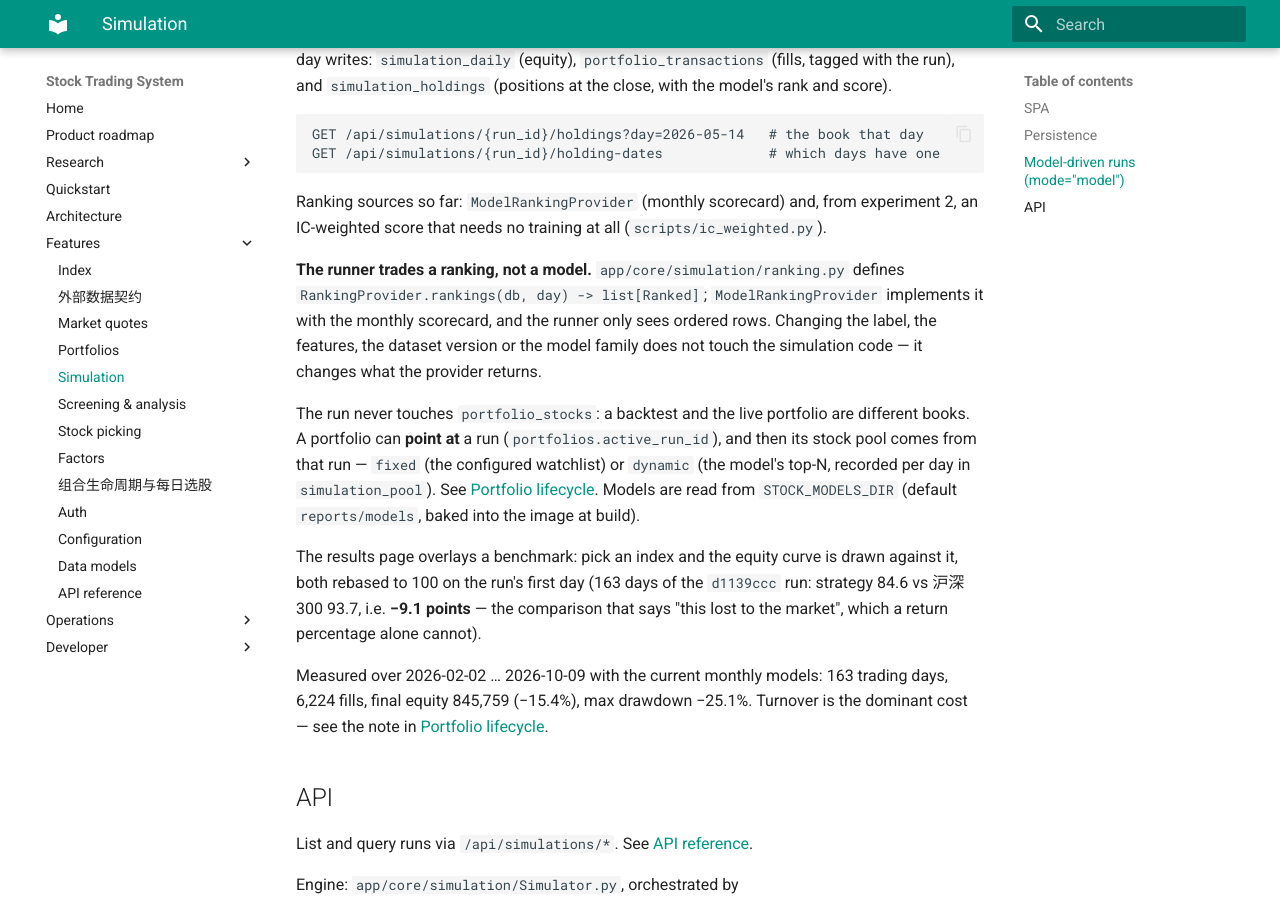
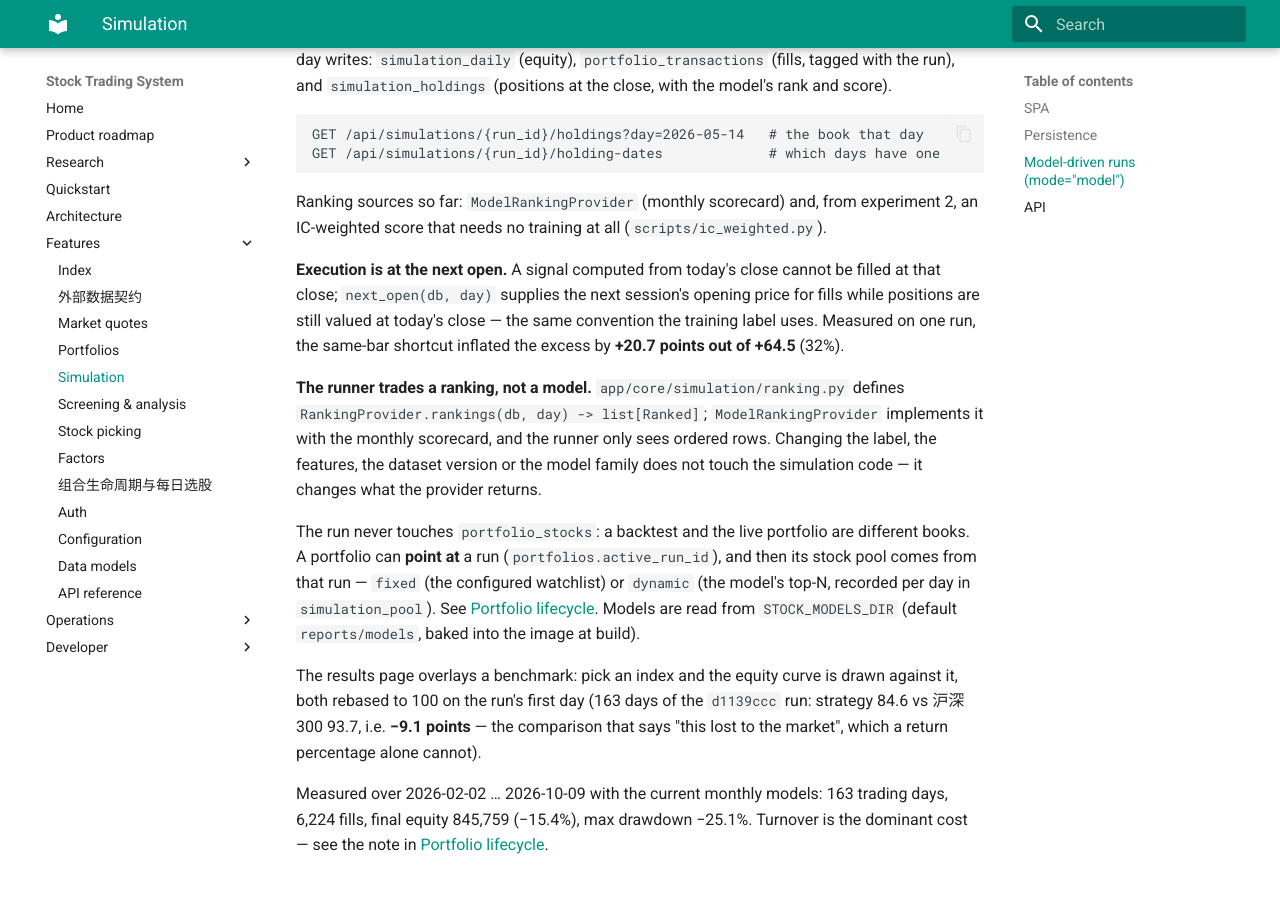
Before and after one commit to yingrui/turtle, an MkDocs documentation site: the page built from docs/features/simulation.md, in a window 1280 px wide and 900 px high, scrolled down 1877 px. Built offline with MkDocs 1.6.1 and Material for MkDocs 9.7.7, drawn with Linux system fonts in a browser that asks for light colours.

Commit message:
文档：执行价必须是次日开盘
实验三同一个 run：同 bar 成交给出 +64.5 点，次日开盘是 +43.8 点 —— 32% 的超额来自口径错误。
这与训练标签用 close[t+h]/open[t+1] 是同一个道理，写进 simulation.md。

```diff
--- a/docs/features/simulation.md
+++ b/docs/features/simulation.md
@@ -76,6 +76,11 @@ GET /api/simulations/{run_id}/holding-dates             # which days have one
 Ranking sources so far: `ModelRankingProvider` (monthly scorecard) and, from experiment 2, an
 IC-weighted score that needs no training at all (`scripts/ic_weighted.py`).
 
+**Execution is at the next open.** A signal computed from today's close cannot be filled at that
+close; `next_open(db, day)` supplies the next session's opening price for fills while positions are
+still valued at today's close — the same convention the training label uses. Measured on one run, the
+same-bar shortcut inflated the excess by **+20.7 points out of +64.5** (32%).
+
 **The runner trades a ranking, not a model.** `app/core/simulation/ranking.py` defines
 `RankingProvider.rankings(db, day) -> list[Ranked]`; `ModelRankingProvider` implements it with the
 monthly scorecard, and the runner only sees ordered rows. Changing the label, the features, the dataset
```
